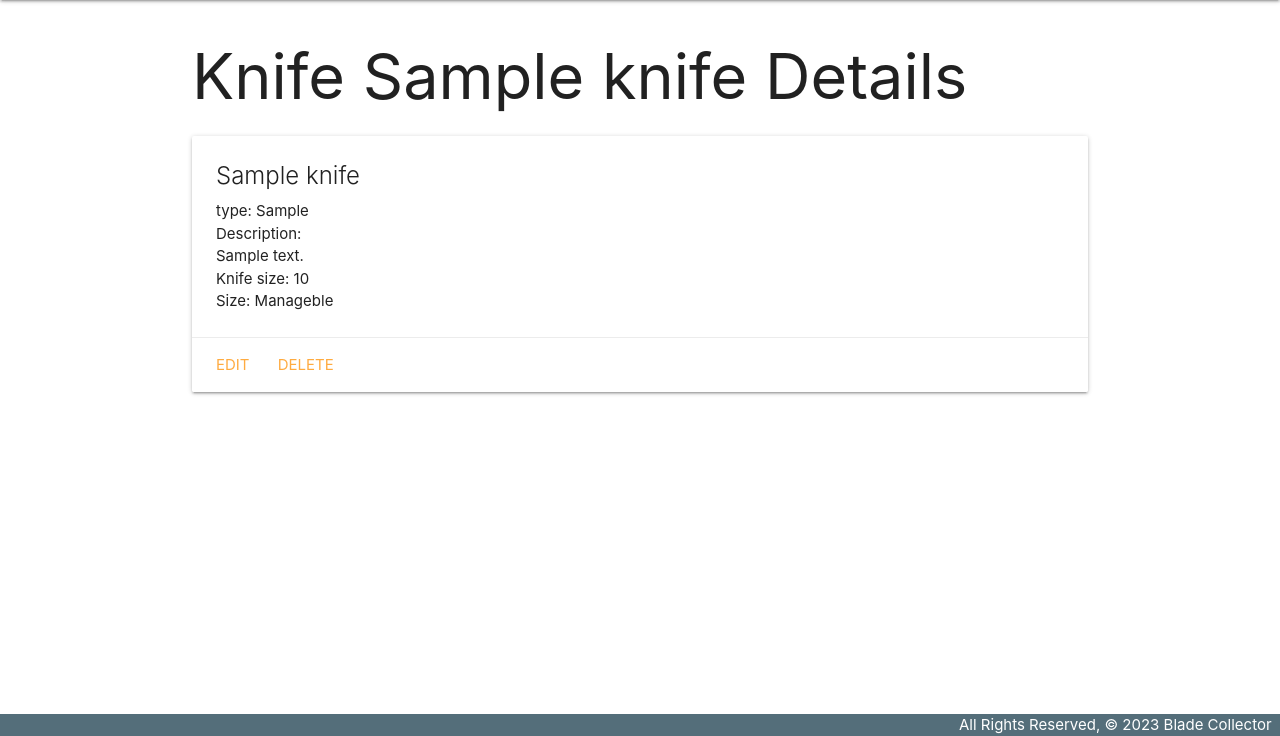
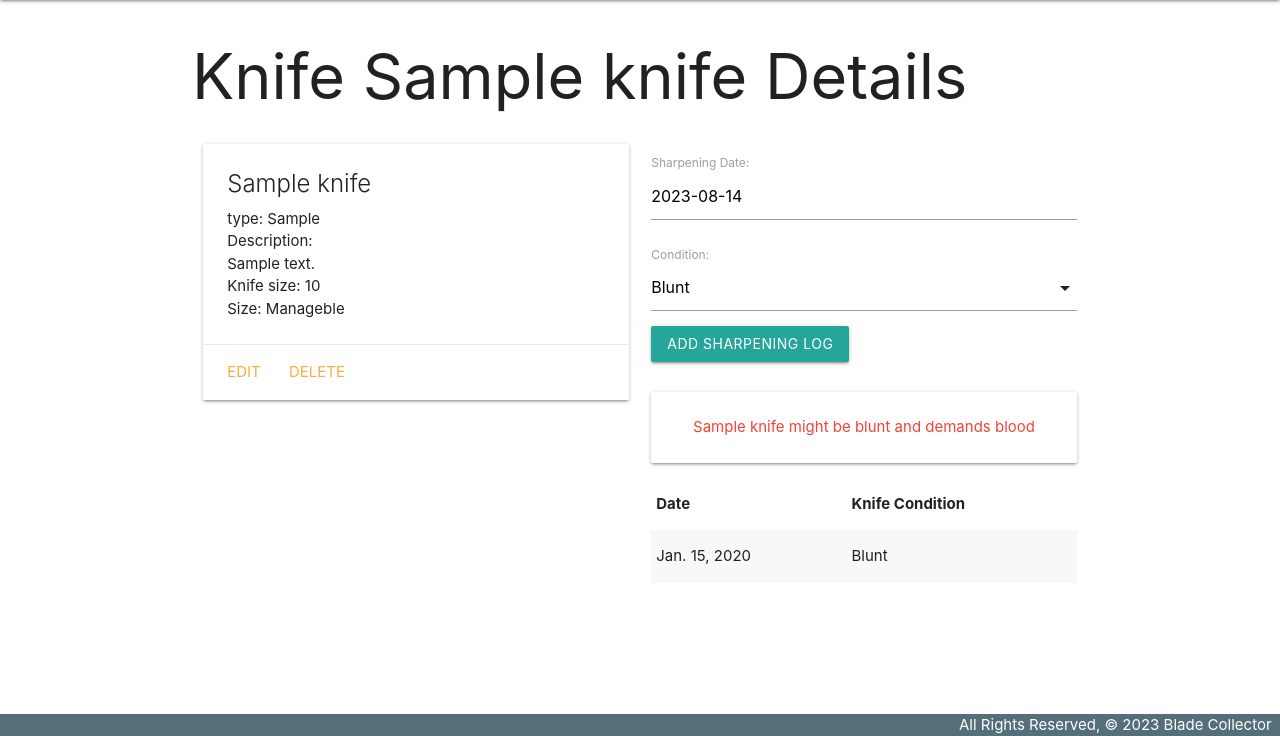
Before and after one commit to OsoSan01/djangocollector, a Django app: page /knives/1/ in a window 1280 px wide. Shown: the part 64-800 px from the top of the page. Run offline with Django 4.2, Linux system fonts and the light colour scheme; tables that the repository leaves empty hold one stand-in row (values such as "Sample post").

Commit message:
add new sharpening model/log with UI for selecting date and condition

```diff
--- a/main_app/admin.py
+++ b/main_app/admin.py
@@ -1,5 +1,6 @@
 from django.contrib import admin
-from .models import Knife
+from .models import Knife, Sharpening
 
 # Register your models here.
 admin.site.register(Knife)
+admin.site.register(Sharpening)
--- /dev/null
+++ b/main_app/forms.py
@@ -0,0 +1,7 @@
+from django.forms import ModelForm
+from .models import Sharpening
+
+class SharpeningForm(ModelForm):
+  class Meta:
+    model = Sharpening
+    fields = ['date', 'condition']
--- a/main_app/models.py
+++ b/main_app/models.py
@@ -1,5 +1,14 @@
 from django.db import models
 from django.urls import reverse
+from datetime import date
+
+CONDITION = (
+  ('B', 'Blunt'),
+  ('C', 'Correction Needed'),
+  ('H', 'Honing/Maintenance'),
+)
+
+
 
 # Create your models here.
 class Knife(models.Model):
@@ -11,5 +20,28 @@ class Knife(models.Model):
     def __str__(self):
         return f'{self.name} ({self.id})'
 
-def get_absolute_url(self):
-    return reverse('detail', kwargs={'knife_id': self.id})
+    def get_absolute_url(self):
+        return reverse('detail', kwargs={'knife_id': self.id})
+
+    def sharp_for_today(self):
+        return self.sharpening_set.filter(date=date.today()).count() >= len(CONDITION)
+
+class Sharpening(models.Model):
+  date = models.DateField('Sharpening Date')
+  condition = models.CharField(
+    max_length=1,
+    choices=CONDITION,
+    default=CONDITION[0][0]
+  )
+
+  # Create a cat_id FK
+  knife = models.ForeignKey(
+    Knife,
+    on_delete=models.CASCADE
+  )
+
+  def __str__(self):
+    return f"{self.get_condition_display()} on {self.date}"
+
+  class Meta:
+     ordering = ['-date']
--- a/main_app/templates/base.html
+++ b/main_app/templates/base.html
@@ -9,6 +9,7 @@
   <title>Blade Collector</title>
   <link rel="stylesheet" href="https://cdnjs.cloudflare.com/ajax/libs/materialize/1.0.0/css/materialize.min.css">
   <link rel="stylesheet" href="{% static 'css/style.css' %}">
+  <script src="https://cdnjs.cloudflare.com/ajax/libs/materialize/1.0.0/js/materialize.min.js"></script>
 </head>
 <body>
   <header class="navbar-fixed">
--- a/main_app/templates/knives/detail.html
+++ b/main_app/templates/knives/detail.html
@@ -3,6 +3,8 @@
 
 <h1>Knife {{ knife.name}} Details</h1>
 
+<div class="row">
+  <div class="col s6">
     <div class="card">
       <div class="card-content">
         <span class="card-title">{{ knife.name }}</span>
@@ -17,10 +19,52 @@
       </div>
       <div class="card-action">
         <a href="{% url 'knife_update' knife.id %}">Edit</a>
-    <!-- will show the edit form -->
         <a href="{% url 'knife_delete' knife.id %}">Delete</a>
       </div>
     </div>
   </div>
 
+  <!-- New Markup Below -->
+  <div class="col s6">
+    <form action="{% url 'add_sharpening' knife.id %}" method="POST">
+      {% csrf_token %}
+      <!-- Render the inputs -->
+      {{ sharpening_form.as_p }}
+      <input type="submit" class="btn" value="Add Sharpening Log">
+    </form>
+    <br>
+    {% if knife.sharp_for_today %}
+      <div class="card-panel teal-text center-align">{{knife.name}} has been given proper maintenance and love</div>
+    {% else %}
+      <div class="card-panel red-text center-align">{{knife.name}} might be blunt and demands blood</div>
+    {% endif %}
+    <table class="striped">
+      <thead>
+        <tr><th>Date</th><th>Knife Condition</th></tr>
+      </thead>
+      <tbody>
+        {% for sharpening in knife.sharpening_set.all %}
+          <tr>
+            <td>{{sharpening.date}}</td>
+            <td>{{sharpening.get_condition_display}}</td>
+          </tr>
+        {% endfor %}
+      </tbody>
+    </table>
+  </div>
+  <!-- New Markup Above -->
+</div>
+
+<script>
+  const dateEl = document.getElementById('id_date');
+  M.Datepicker.init(dateEl, {
+    format: 'yyyy-mm-dd',
+    defaultDate: new Date(),
+    setDefaultDate: true,
+    autoClose: true
+  });
+
+  const selectEl = document.getElementById('id_condition');
+  M.FormSelect.init(selectEl);
+</script>
 {% endblock %}
--- a/main_app/urls.py
+++ b/main_app/urls.py
@@ -9,4 +9,5 @@ urlpatterns = [
   path('knives/create/', views.KnifeCreate.as_view(), name='knives_create'),
   path('knives/<int:pk>/update', views.KnifeUpdate.as_view(), name='knife_update'),
   path('knives/<int:pk>/delete', views.KnifeDelete.as_view(), name='knife_delete'),
+  path('knives/<int:knife_id>/add_sharpening/', views.add_sharpening, name='add_sharpening'),
 ]
--- a/main_app/views.py
+++ b/main_app/views.py
@@ -1,6 +1,7 @@
-from django.shortcuts import render
+from django.shortcuts import render, redirect
 from django.views.generic.edit import CreateView, UpdateView, DeleteView
 from .models import Knife
+from .forms import SharpeningForm
 
 
 # Create your views here.
@@ -17,9 +18,13 @@ def knives_index(request):
     'knives': knives
   })
 
+
 def knives_detail(request, knife_id):
   knife = Knife.objects.get(id=knife_id)
-  return render(request, 'knives/detail.html', {'knife':knife})
+  sharpening_form = SharpeningForm()
+  return render(request, 'knives/detail.html', {
+    'knife':knife, 'sharpening_form': sharpening_form
+  })
 
 
 class KnifeCreate(CreateView):
@@ -33,3 +38,11 @@ class KnifeUpdate(UpdateView):
 class KnifeDelete(DeleteView):
   model = Knife
   succes_url = '/knives'
+
+def add_sharpening(request, knife_id):
+  form = SharpeningForm(request.POST)
+  if form.is_valid():
+    new_sharpening = form.save(commit=False)
+    new_sharpening.knife_id = knife_id
+    new_sharpening.save()
+    return redirect('detail', knife_id=knife_id)
```
Also changed, not shown: main_app/migrations/0003_sharpening.py (added), main_app/migrations/0004_rename_status_sharpening_condition_and_more.py (added). Lines whose indentation alone changed are shown as unchanged.
